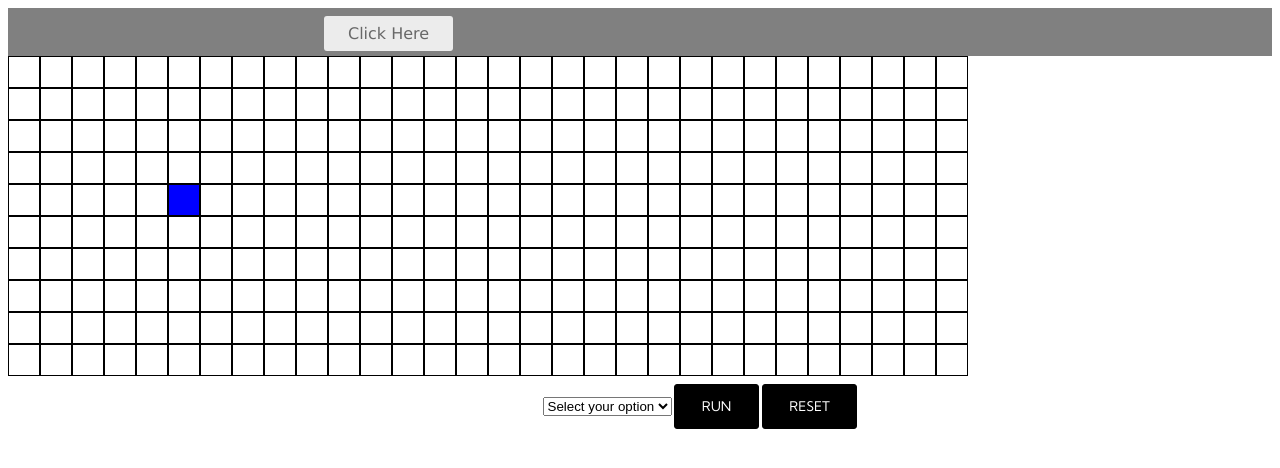
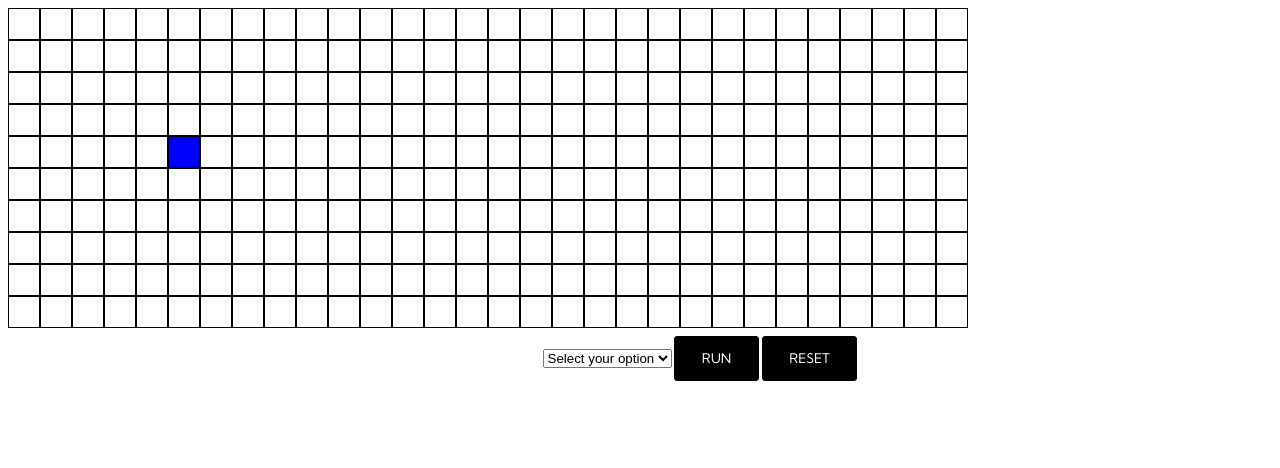
Before and after one commit to nehalparimi/algorithm-visualizer, a React app: page / in a window 1280 px wide. Shown: the top 468 px of the page. Built offline with nearby package versions, Linux system fonts and the light colour scheme.

Commit message:
merge 2.0

```diff
--- a/src/client/App.js
+++ b/src/client/App.js
@@ -19,7 +19,7 @@ class App extends Component {
         const { algo } = this.state;
         return(
             <div className="main">
-                <Nav algorithmPicked={this.algorithmPicked} />
+                {/* <Nav algorithmPicked={this.algorithmPicked} /> */}
                 <Graph algo={algo} />
             </div>
         )
```
